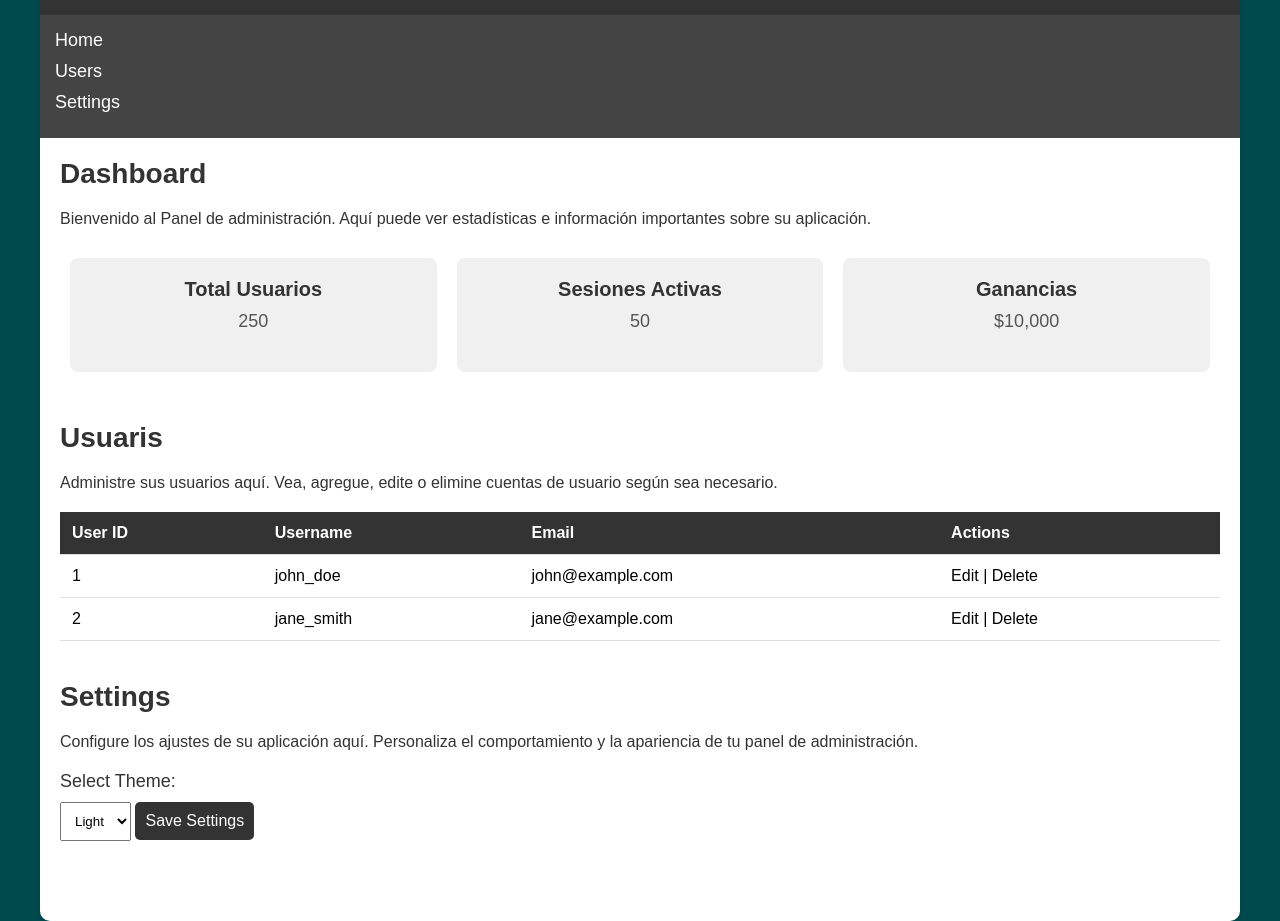
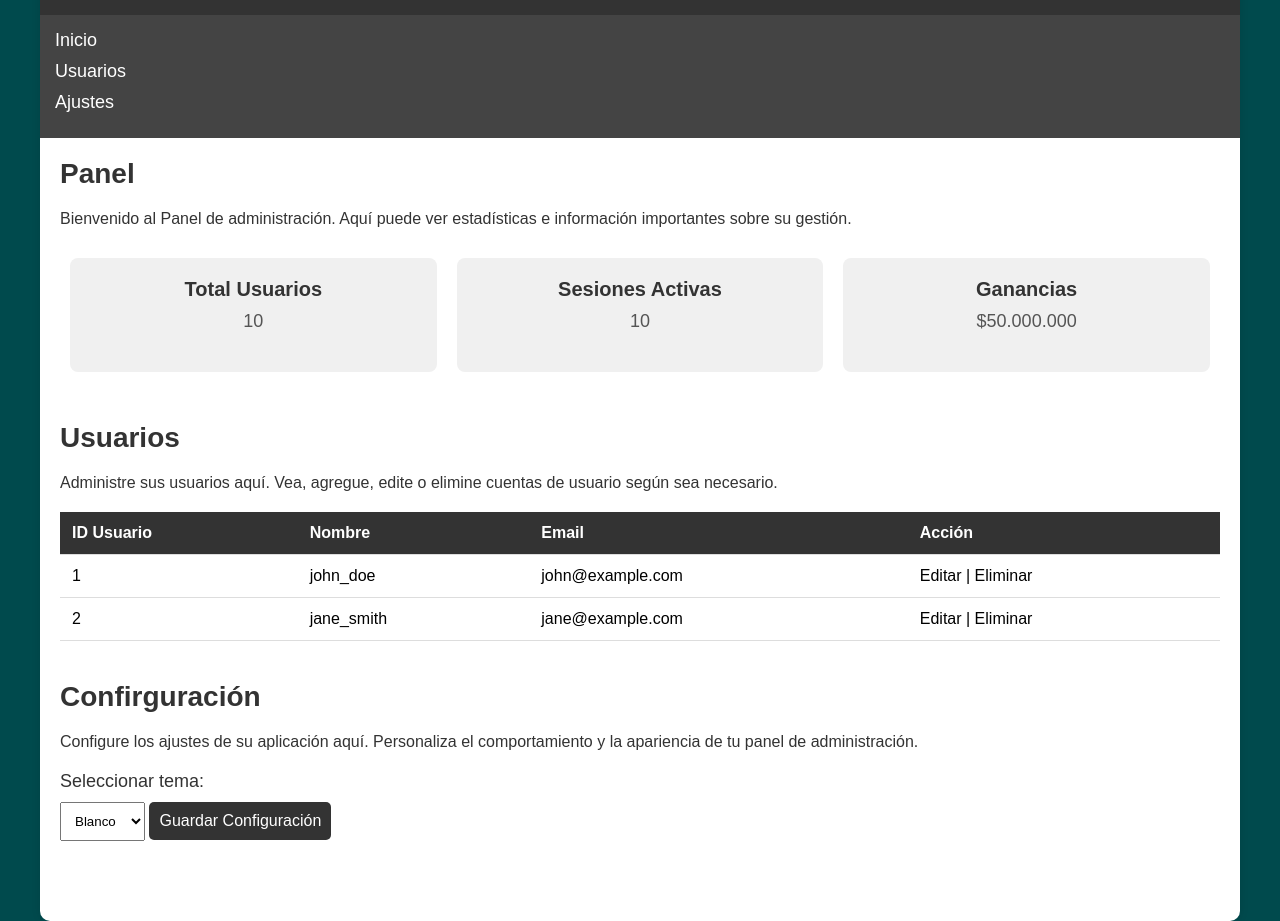
Before and after one commit to YULI00317/Poyecto-Maros, a plain HTML site: page admin.html in a window 1280 px wide. Shown: the part 73-994 px from the top of the page. Drawn offline with Linux system fonts and the light colour scheme; a script that the page names is missing.

Commit message:
Se modifica códigos de admin y empleado
Se modifican los códigos de administrador y empleado, dejandolos todos en español

```diff
--- a/admin.html
+++ b/admin.html
@@ -10,48 +10,48 @@
 
     <div class="admin-panel">
         <header>
-            <h1>Admin Panel</h1>
+            <h1>Panel Administrador</h1>
             <button onclick="logout()">Logout</button>
         </header>
 
         <nav>
             <ul>
-                <li><a href="index.html">Home</a></li>
-                <li><a href="#users">Users</a></li>
-                <li><a href="#settings">Settings</a></li>
+                <li><a href="index.html">Inicio</a></li>
+                <li><a href="#users">Usuarios</a></li>
+                <li><a href="#settings">Ajustes</a></li>
             </ul>
         </nav>
 
         <main>
             <section id="dashboard">
-                <h2>Dashboard</h2>
-                <p>Bienvenido al Panel de administración. Aquí puede ver estadísticas e información importantes sobre su aplicación.</p>
+                <h2>Panel</h2>
+                <p>Bienvenido al Panel de administración. Aquí puede ver estadísticas e información importantes sobre su gestión.</p>
                 <div class="dashboard-content">
                     <div class="stat-box">
                         <h3>Total Usuarios</h3>
-                        <p>250</p>
+                        <p>10</p>
                     </div>
                     <div class="stat-box">
                         <h3>Sesiones Activas</h3>
-                        <p>50</p>
+                        <p>10</p>
                     </div>
                     <div class="stat-box">
                         <h3>Ganancias</h3>
-                        <p>$10,000</p>
+                        <p>$50.000.000</p>
                     </div>
                 </div>
             </section>
 
             <section id="users">
-                <h2>Usuaris</h2>
+                <h2>Usuarios</h2>
                 <p>Administre sus usuarios aquí. Vea, agregue, edite o elimine cuentas de usuario según sea necesario.</p>
                 <table>
                     <thead>
                         <tr>
-                            <th>User ID</th>
-                            <th>Username</th>
+                            <th>ID Usuario</th>
+                            <th>Nombre</th>
                             <th>Email</th>
-                            <th>Actions</th>
+                            <th>Acción</th>
                         </tr>
                     </thead>
                     <tbody>
@@ -59,28 +59,28 @@
                             <td>1</td>
                             <td>john_doe</td>
                             <td>john@example.com</td>
-                            <td>Edit | Delete</td>
+                            <td>Editar | Eliminar</td>
                         </tr>
                         <tr>
                             <td>2</td>
                             <td>jane_smith</td>
                             <td>jane@example.com</td>
-                            <td>Edit | Delete</td>
+                            <td>Editar | Eliminar</td>
                         </tr>
                     </tbody>
                 </table>
             </section>
 
-            <section id="settings">
-                <h2>Settings</h2>
+            <section id="Confirguración">
+                <h2>Confirguración</h2>
                 <p>Configure los ajustes de su aplicación aquí. Personaliza el comportamiento y la apariencia de tu panel de administración.</p>
                 <div class="settings-form">
-                    <label for="theme">Select Theme:</label>
+                    <label for="theme">Seleccionar tema:</label>
                     <select id="theme" name="theme">
-                        <option value="light">Light</option>
-                        <option value="dark">Dark</option>
+                        <option value="light">Blanco</option>
+                        <option value="dark">Oscuro</option>
                     </select>
-                    <button onclick="saveSettings()">Save Settings</button>
+                    <button onclick="saveSettings()">Guardar Configuración</button>
                 </div>
             </section>
         </main>
```
Also changed, not shown: empleado.html (+3 -3 lines).
